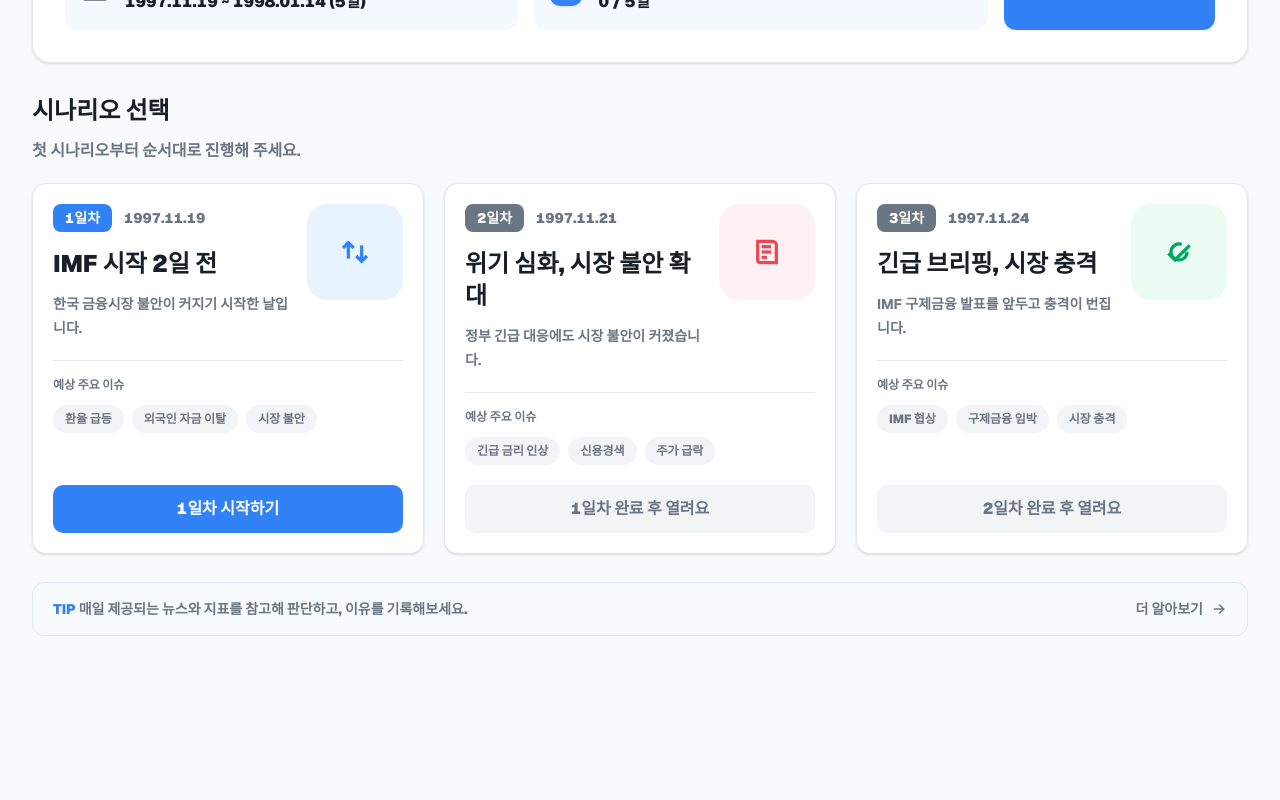
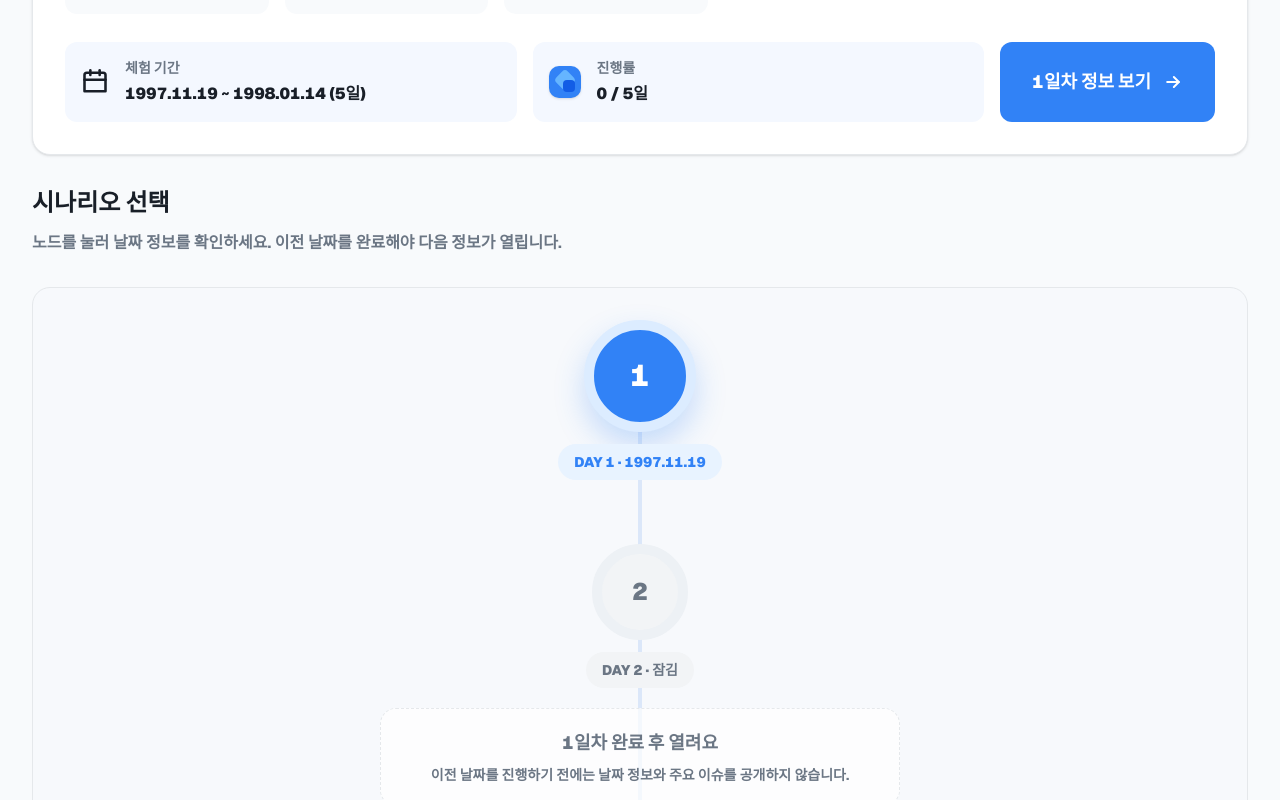
Before and after one commit to choiyoung69/woowa-prototype-investment, a Next.js app in the folder landing/: page /scenarios in a window 1280 px wide. Shown: the part 500-1300 px from the top of the page. Before the commit the page ends 1168 px from the top, so only its background shows below. Built offline with nearby package versions, Linux system fonts and the light colour scheme.

Commit message:
Turn scenario selection into gated path

```diff
--- a/landing/src/app/scenarios/page.tsx
+++ b/landing/src/app/scenarios/page.tsx
@@ -7,7 +7,7 @@ export const metadata: Metadata = {
 };
 
 const featuredScenario = scenarios[0];
-const featuredDays = featuredScenario.days.slice(0, 3);
+const featuredDays = featuredScenario.days;
 
 const flowCards = [
   {
@@ -194,41 +194,64 @@ function FlowCard({ card }: { card: (typeof flowCards)[number] }) {
   );
 }
 
-function ScenarioDayCard({
+function ScenarioPathNode({
   day,
   index,
+  isLast,
 }: {
   day: (typeof featuredScenario.days)[number];
   index: number;
+  isLast: boolean;
 }) {
   const unlocked = index === 0;
   const issues = issueFallbacks[index] ?? [];
-  const titles = ["IMF 시작 2일 전", "위기 심화, 시장 불안 확대", "긴급 브리핑, 시장 충격"];
+  const titles = [
+    "IMF 시작 2일 전",
+    "위기 심화, 시장 불안 확대",
+    "긴급 브리핑, 시장 충격",
+    "구제금융 합의 이후",
+    "금 모으기와 반등 신호",
+  ];
   const descriptions = [
     "한국 금융시장 불안이 커지기 시작한 날입니다.",
     "정부 긴급 대응에도 시장 불안이 커졌습니다.",
     "IMF 구제금융 발표를 앞두고 충격이 번집니다.",
+    "구조조정 조건이 시장과 고용에 압박을 줍니다.",
+    "심리가 일부 회복되지만 위기는 아직 끝나지 않았습니다.",
   ];
 
-  const content = (
-    <div className="flex h-full min-h-[360px] flex-col rounded-[14px] border border-border bg-surface p-5 shadow-sm transition hover:-translate-y-0.5 hover:shadow-md">
+  return (
+    <div className="relative mx-auto flex w-full max-w-3xl justify-center pb-16 last:pb-0">
+      {!isLast && (
+        <div className="absolute left-1/2 top-16 h-full w-1 -translate-x-1/2 rounded-full bg-[#dbe7f9]" />
+      )}
+
+      {unlocked ? (
+        <details className="group relative z-10 w-full max-w-[520px]">
+          <summary className="list-none">
+            <div className="mx-auto flex h-28 w-28 cursor-pointer items-center justify-center rounded-full border-[10px] border-[#dcecff] bg-accent text-3xl font-black text-white shadow-[0_14px_30px_rgba(49,130,246,0.25)] transition group-open:scale-95">
+              {index + 1}
+            </div>
+            <div className="mx-auto mt-3 w-fit rounded-full bg-[#e8f3ff] px-4 py-2 text-sm font-black text-accent">
+              DAY {index + 1} · {day.date.replaceAll("-", ".")}
+            </div>
+          </summary>
+
+          <div className="mt-5 rounded-[16px] border border-border bg-surface p-5 shadow-sm">
             <div className="flex items-start justify-between gap-4">
               <div>
-          <div className="flex flex-wrap items-center gap-3">
-            <span className={`rounded-[8px] px-3 py-1 text-sm font-black ${unlocked ? "bg-accent text-white" : "bg-[#6b7684] text-white"}`}>
-              {index + 1}일차
-            </span>
-            <span className="text-sm font-black text-muted">{day.date.replaceAll("-", ".")}</span>
+                <p className="text-sm font-black text-accent">클릭한 날짜 정보</p>
+                <h3 className="mt-2 text-2xl font-black">{titles[index]}</h3>
+                <p className="mt-3 text-sm font-bold leading-6 text-muted">
+                  {descriptions[index]}
+                </p>
               </div>
-          <h3 className="mt-4 text-2xl font-black">{titles[index]}</h3>
-          <p className="mt-3 text-sm font-bold leading-6 text-muted">{descriptions[index]}</p>
-        </div>
-        <div className={`hidden h-24 w-24 shrink-0 items-center justify-center rounded-[20px] sm:flex ${index === 0 ? "bg-[#e8f3ff] text-accent" : index === 1 ? "bg-[#fff1f3] text-down" : "bg-[#e9fbf2] text-up"}`}>
-          <FlowIcon type={index === 0 ? "trade" : index === 1 ? "news" : "review"} />
+              <div className="hidden h-20 w-20 shrink-0 items-center justify-center rounded-[18px] bg-[#e8f3ff] text-accent sm:flex">
+                <FlowIcon type="trade" />
               </div>
             </div>
 
-      <div className="mt-5 flex-1 border-t border-border pt-4">
+            <div className="mt-5 border-t border-border pt-4">
               <p className="text-xs font-black text-muted">예상 주요 이슈</p>
               <div className="mt-3 flex flex-wrap gap-2">
                 {issues.slice(0, 3).map((issue) => (
@@ -239,17 +262,34 @@ function ScenarioDayCard({
               </div>
             </div>
 
-      <div className={`mt-5 flex h-12 shrink-0 items-center justify-center rounded-[10px] text-base font-black ${unlocked ? "bg-accent text-white" : "bg-surface-2 text-muted"}`}>
-        {unlocked ? "1일차 시작하기" : `${index}일차 완료 후 열려요`}
+            <Link
+              href={`/scenario/${featuredScenario.id}`}
+              className="mt-5 flex h-12 items-center justify-center rounded-[10px] bg-accent text-base font-black text-white transition hover:bg-[#1b64da]"
+            >
+              1일차 시작하기
+            </Link>
+          </div>
+        </details>
+      ) : (
+        <div className="relative z-10 w-full max-w-[520px]">
+          <div className="mx-auto flex h-24 w-24 items-center justify-center rounded-full border-[10px] border-[#edf1f5] bg-surface-2 text-2xl font-black text-muted">
+            {index + 1}
+          </div>
+          <div className="mx-auto mt-3 w-fit rounded-full bg-surface-2 px-4 py-2 text-sm font-black text-muted">
+            DAY {index + 1} · 잠김
+          </div>
+          <div className="mt-5 rounded-[16px] border border-dashed border-border bg-surface/70 p-5 text-center">
+            <p className="text-lg font-black text-muted">
+              {index}일차 완료 후 열려요
+            </p>
+            <p className="mt-2 text-sm font-bold text-muted">
+              이전 날짜를 진행하기 전에는 날짜 정보와 주요 이슈를 공개하지 않습니다.
+            </p>
           </div>
         </div>
+      )}
+    </div>
   );
-
-  if (unlocked) {
-    return <Link href={`/scenario/${featuredScenario.id}`}>{content}</Link>;
-  }
-
-  return <div aria-disabled="true">{content}</div>;
 }
 
 export default function ScenariosPage() {
@@ -296,10 +336,12 @@ export default function ScenariosPage() {
             <div>
               <p className="text-sm font-black text-accent">오늘 바로 경험할 경제 사건</p>
               <h1 className="mt-4 text-4xl font-black leading-tight tracking-tight sm:text-5xl">
-                IMF 외환위기 체험
+                IMF 외환위기,
+                <br />
+                그날의 정보만 보고 판단해 보세요
               </h1>
               <p className="mt-5 max-w-xl text-lg font-bold leading-8 text-muted">
-                1997년 실제 시장 속으로 들어가 뉴스를 읽고 투자 결정을 내려보세요.
+                결과를 모르는 상태에서 당시 공개된 뉴스와 지표만 확인하고 매수·매도·관망을 선택합니다.
               </p>
 
               <div className="mt-8 grid gap-4 md:grid-cols-3">
@@ -325,24 +367,29 @@ export default function ScenariosPage() {
               </div>
             ))}
             <Link
-              href={`/scenario/${featuredScenario.id}`}
+              href="#scenario-path"
               className="flex min-h-16 items-center justify-center gap-3 rounded-[12px] bg-accent px-8 text-lg font-black text-white transition hover:bg-[#1b64da]"
             >
-              1일차 시작하기
+              1일차 정보 보기
               <ArrowIcon />
             </Link>
           </div>
         </section>
 
-        <section className="mt-8">
+        <section id="scenario-path" className="mt-8 scroll-mt-6">
           <h2 className="text-2xl font-black">시나리오 선택</h2>
           <p className="mt-3 text-base font-bold text-muted">
-            첫 시나리오부터 순서대로 진행해 주세요.
+            노드를 눌러 날짜 정보를 확인하세요. 이전 날짜를 완료해야 다음 정보가 열립니다.
           </p>
 
-          <div className="mt-5 grid gap-5 lg:grid-cols-3">
+          <div className="mt-8 rounded-[18px] border border-border bg-[#f7f9fc] px-4 py-8 sm:px-8">
             {featuredDays.map((day, index) => (
-              <ScenarioDayCard key={day.date} day={day} index={index} />
+              <ScenarioPathNode
+                key={day.date}
+                day={day}
+                index={index}
+                isLast={index === featuredDays.length - 1}
+              />
             ))}
           </div>
         </section>
```
Lines whose indentation alone changed are shown as unchanged.
